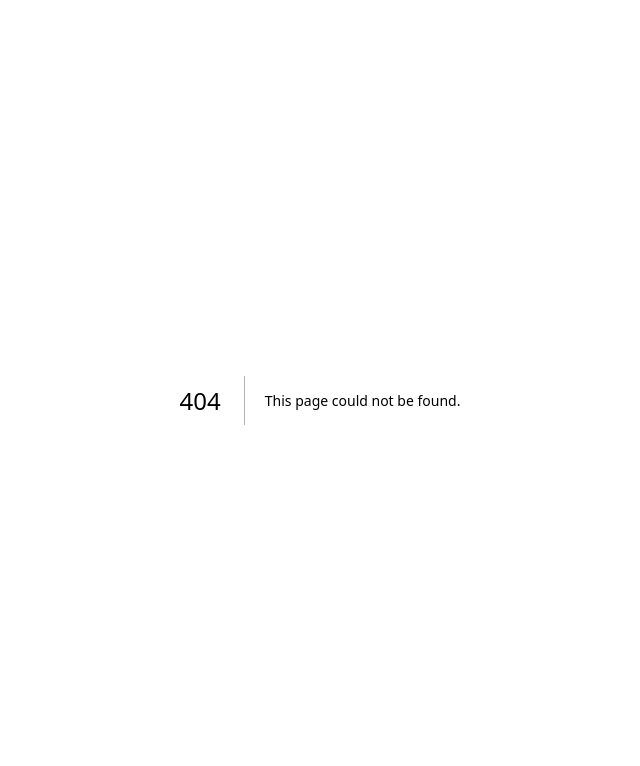
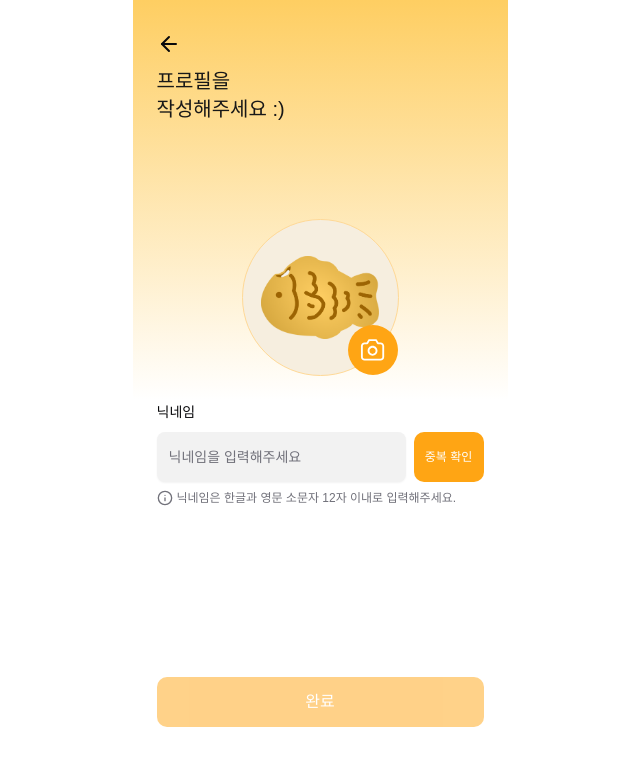
Before and after one commit to muffin9/bungmakase, a Next.js app: page /signup/profile in a window 1280 px wide. Before the commit this address had no page. Shown: the top 766 px of the page, without its empty margins (320-960 px from the left). Built offline with nearby package versions, Linux system fonts and the light colour scheme; a web font is replaced by a local one.

Commit message:
feat: login - ProfileForm UI 제작, file upload 기능 hooks

```diff
--- /dev/null
+++ b/src/app/signup/profile/page.tsx
@@ -0,0 +1,5 @@
+import { ProfileForm } from '@/components/ProfileForm';
+
+export default function SignupProfilePage() {
+  return <ProfileForm />;
+}
--- /dev/null
+++ b/src/components/ProfileForm/index.tsx
@@ -0,0 +1,188 @@
+'use client';
+
+import Image from 'next/image';
+import BackButton from '../common/BackButton';
+import Logo from '../common/Logo';
+import { motion } from 'framer-motion';
+import { cn } from '@/lib/utils';
+import { Loader2 } from 'lucide-react';
+
+import { BaseInput } from '../common/BaseInput';
+import { Info } from 'lucide-react';
+import { Button } from '../ui/button';
+import { z } from 'zod';
+import { useRef, useState } from 'react';
+import { useImageUpload } from '@/hooks/useImageUpload';
+import { zodResolver } from '@hookform/resolvers/zod';
+import { useForm } from 'react-hook-form';
+
+const nicknameSchema = z
+  .string()
+  .min(1, '닉네임을 입력해주세요')
+  .max(12, '닉네임은 12자 이내로 입력해주세요')
+  .regex(/^[가-힣a-z]+$/, '닉네임은 한글과 영문 소문자만 입력 가능합니다');
+
+export function ProfileForm() {
+  const fileInputRef = useRef<HTMLInputElement>(null);
+  const [profileImage, setProfileImage] = useState('');
+  const { uploadImage, isUploading } = useImageUpload();
+  const [isDuplicate, setIsDuplicate] = useState(false);
+
+  const {
+    register,
+    formState: { errors, dirtyFields },
+    watch,
+    handleSubmit,
+    trigger,
+  } = useForm({
+    resolver: zodResolver(nicknameSchema),
+    mode: 'onChange',
+  });
+
+  const watchedNickname = watch('nickname');
+
+  const getNicknameCorrect = () => {
+    if (!dirtyFields.nickname || errors.nickname) return '';
+    if (nicknameSchema.safeParse(watchedNickname).success) {
+      return '사용 가능한 닉네임입니다';
+    }
+    return '';
+  };
+
+  const handleImageClick = () => {
+    fileInputRef.current?.click();
+  };
+
+  const handleImageChange = async (e: React.ChangeEvent<HTMLInputElement>) => {
+    const file = e.target.files?.[0];
+    if (file) {
+      const imageUrl = await uploadImage(file);
+      setProfileImage(imageUrl as string);
+    }
+  };
+
+  const handleDuplicateCheck = async () => {
+    const isValid = await trigger('nickname');
+    if (!isValid) return;
+
+    // TODO: 중복 체크 API 호출
+    setIsDuplicate(true);
+  };
+
+  const onSubmit = handleSubmit(async (data) => {
+    const isValid = await trigger('nickname');
+    if (!isValid) return;
+
+    console.log('Form submitted:', {
+      ...data,
+      profileImage,
+    });
+  });
+
+  return (
+    <motion.section
+      initial={{ opacity: 0 }}
+      animate={{ opacity: 1 }}
+      className="bg-yellow-gradient h-screen px-6 py-8 flex flex-col items-center"
+    >
+      <div className="w-full">
+        <header className="flex flex-col gap-1">
+          <div>
+            <BackButton />
+          </div>
+          <div className="flex flex-col gap-2">
+            <h1 className="text-xl text-[#181818]">
+              프로필을
+              <br />
+              작성해주세요 :)
+            </h1>
+          </div>
+        </header>
+
+        <form
+          className="h-full flex flex-col items-center mt-24"
+          onSubmit={onSubmit}
+        >
+          <motion.div
+            whileHover={{ scale: 1.05 }}
+            whileTap={{ scale: 0.95 }}
+            className={cn(
+              'w-[157px] h-[157px] relative rounded-full bg-[#F6EEDF] flex justify-center items-center cursor-pointer mb-6 border border-[#FFD997]',
+              isUploading && 'opacity-50',
+            )}
+            onClick={handleImageClick}
+          >
+            {profileImage ? (
+              <Image
+                src={profileImage}
+                alt="프로필 이미지"
+                fill
+                className="rounded-full object-cover"
+              />
+            ) : (
+              <Logo size="medium" />
+            )}
+            <motion.div
+              className="rounded-full w-[50px] h-[50px] flex items-center justify-center bg-primary absolute bottom-0 right-0"
+              whileHover={{ scale: 1.1 }}
+            >
+              {isUploading ? (
+                <Loader2 className="h-4 w-4 animate-spin" />
+              ) : (
+                <Image
+                  src="/images/svg/photo.svg"
+                  alt="사진"
+                  width={28}
+                  height={28}
+                />
+              )}
+            </motion.div>
+            <input
+              ref={fileInputRef}
+              type="file"
+              accept="image/*"
+              className="hidden"
+              onChange={handleImageChange}
+              disabled={isUploading}
+            />
+          </motion.div>
+
+          <div className="w-full flex items-center gap-2">
+            <div className="flex-1">
+              <BaseInput
+                id="nickname"
+                label="닉네임"
+                placeholder="닉네임을 입력해주세요"
+                correct={getNicknameCorrect()}
+                {...register('nickname')}
+                helperText={
+                  <div className="absolute flex items-center gap-1">
+                    <Info className="w-4 h-4" />
+                    <span className="text-xs">
+                      닉네임은 한글과 영문 소문자 12자 이내로 입력해주세요.
+                    </span>
+                  </div>
+                }
+              />
+            </div>
+            <Button
+              type="button"
+              onClick={handleDuplicateCheck}
+              className="w-[70px] h-[50px] self-start mt-8 text-xs"
+            >
+              중복 확인
+            </Button>
+          </div>
+
+          <Button
+            type="submit"
+            className="mt-auto w-full"
+            disabled={!isDuplicate}
+          >
+            완료
+          </Button>
+        </form>
+      </div>
+    </motion.section>
+  );
+}
--- /dev/null
+++ b/src/hooks/useImageUpload.ts
@@ -0,0 +1,25 @@
+'use client';
+
+import { useState } from 'react';
+
+export const useImageUpload = () => {
+  const [isUploading, setIsUploading] = useState(false);
+
+  const uploadImage = async (file: File) => {
+    try {
+      setIsUploading(true);
+
+      await new Promise((resolve) => setTimeout(resolve, 1000));
+
+      return new Promise((resolve) => {
+        const reader = new FileReader();
+        reader.onloadend = () => resolve(reader.result);
+        reader.readAsDataURL(file);
+      });
+    } finally {
+      setIsUploading(false);
+    }
+  };
+
+  return { uploadImage, isUploading };
+};
```
Also changed, not shown: src/store/useSignUpStore.ts (added, +14 -0 lines).
